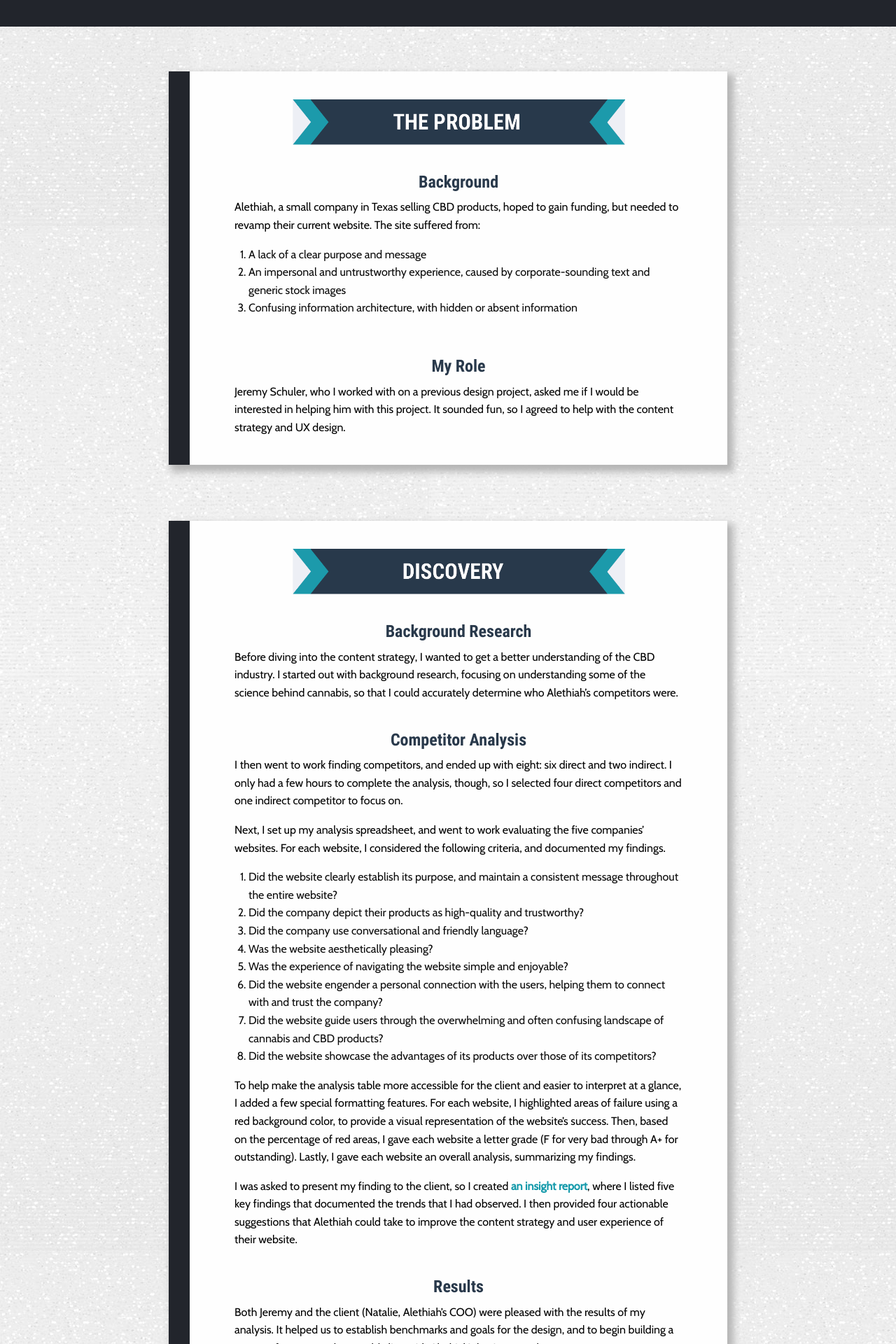
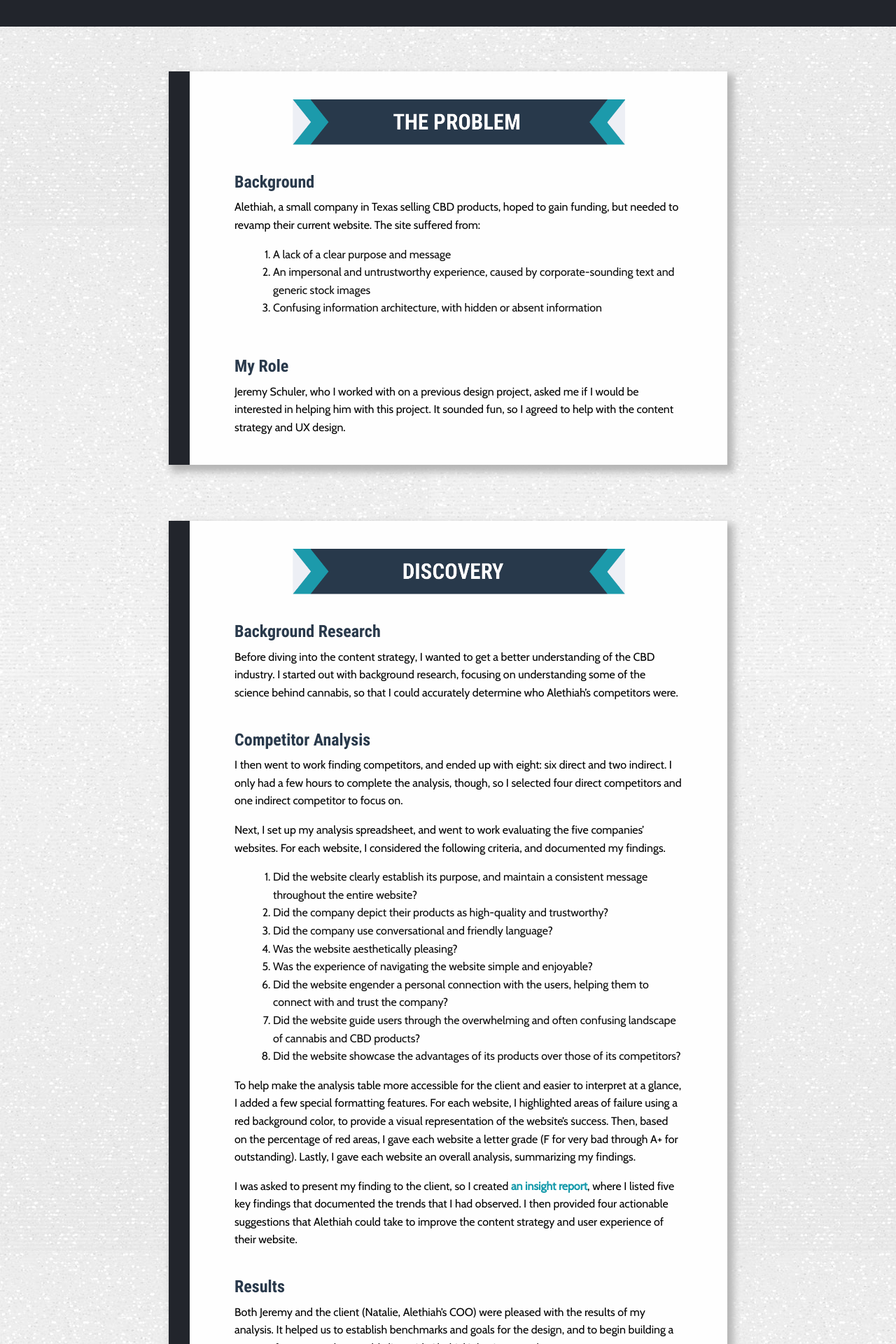
Before and after one commit to emeriwether/emeriwether.github.io, a Jekyll site: the page built from projectA.html, in a window 1280 px wide. Shown: the part 1141-3061 px from the top of the page at 70% size. Built offline with Jekyll 4.4.1, drawn with Linux system fonts in a browser that asks for light colours.

Commit message:
update projA styling

```diff
--- a/projectA.html
+++ b/projectA.html
@@ -31,14 +31,14 @@
         </div>
         <!-- TEXT -->
         <div class="cell bodyText">
-            <h5 class="text-center">Background</h5>
+            <h5>Background</h5>
             <p class="text-left">Alethiah, a small company in Texas selling CBD products, hoped to gain funding, but needed to revamp their current website. The site suffered from:</p>
-            <ol>
+            <ol class="indentText">
                 <li>A lack of a clear purpose and message</li>
                 <li>An impersonal and untrustworthy experience, caused by corporate-sounding text and generic stock images</li>
                 <li>Confusing information architecture, with hidden or absent information</li>
             </ol>
-            <h5 class="text-center">My Role</h5>
+            <h5>My Role</h5>
             <p class="text-left">Jeremy Schuler, who I worked with on a previous design project, asked me if I would be interested in helping him with this project. It sounded fun, so I agreed to help with the content strategy and UX design.</p>
         </div>
 
@@ -57,13 +57,13 @@
         </div>
         <!-- TEXT -->
         <div class="cell bodyText">
-            <h5 class="text-center">Background Research</h5>
+            <h5>Background Research</h5>
             <p class="text-left">Before diving into the content strategy, I wanted to get a better understanding of the CBD industry. I started out with background research, focusing on understanding some of the science behind cannabis, so that I could accurately determine who Alethiah’s competitors were. </p>
 
-            <h5 class="text-center">Competitor Analysis</h5>
+            <h5>Competitor Analysis</h5>
             <p class="text-left">I then went to work finding competitors, and ended up with eight: six direct and two indirect. I only had a few hours to complete the analysis, though, so I selected four direct competitors and one indirect competitor to focus on.</p>
             <p class="text-left">Next, I set up my analysis spreadsheet, and went to work evaluating the five companies’ websites. For each website, I considered the following criteria, and documented my findings.</p>
-            <ol>
+            <ol class="indentText">
                 <li>Did the website clearly establish its purpose, and maintain a consistent message throughout the entire website?</li>
                 <li>Did the company depict their products as high-quality and trustworthy?</li>
                 <li>Did the company use conversational and friendly language?</li>
@@ -88,13 +88,13 @@
                 </button>
             </div>
 
-            <h5 class="text-center">Results</h5>
+            <h5>Results</h5>
             <p class="text-left">Both Jeremy and the client (Natalie, Alethiah’s COO) were pleased with the results of my analysis. It helped us to establish benchmarks and goals for the design, and to begin building a strategy for content that would align with Alethiah’s business goals.</p>
 
             <a data-open="competitorAnalysis">
                 <figcaption>
                     <img src="images/project1/Alethiah_CompetitorAnalysis.jpg" alt="A table comparing the websites of competitors">
-                    <figcaption class="coralText">A table comparing the websites of competitors (click to enlarge)</figcaption>
+                    <figcaption>A table comparing the websites of competitors (click to enlarge)</figcaption>
                 </figcaption>
             </a>
             <!-- MODAL -->
@@ -126,10 +126,10 @@
         </div>
         <!-- TEXT -->
         <div class="cell bodyText">
-            <h5 class="text-center">Sitemap</h5>
+            <h5>Sitemap</h5>
             <p class="text-left">With a clear strategy in mind, our next step was to map out the site. I was tasked with creating a sitemap outline, to organize the client’s current content into intuitive groups, as well as to incorporate necessary content that the current site was missing. </p>
             <p class="text-left">I began by creating five rough categories - Home, Store, Education, About, and Contact. For each page, I brainstormed what information should be showcased in order to:</p>
-            <ol>
+            <ol class="indentText">
                 <li>Orient users within the page and within the website</li>
                 <li>Provide users with necessary information and a clear call to action</li>
                 <li>Help users connect with and trust the Alethiah brand</li>
@@ -142,13 +142,13 @@
             <a data-open="sitemapOutline">
                 <figure>
                     <img src="images/project1/Alethiah_SiteMapOutline.jpg" alt="The outline of the sitemap that I created for this project">
-                    <figcaption class="coralText">The outline of the sitemap that I created for this project</figcaption>
+                    <figcaption>The outline of the sitemap that I created for this project</figcaption>
                 </figure>
             </a>
             <a data-open="sitemap">
                 <figure>
                     <img src="images/project1/ContentChecklist.png" alt="The sitemap that I created for this project">
-                    <figcaption class="coralText">The sitemap that I created for this project</figcaption>
+                    <figcaption>The sitemap that I created for this project</figcaption>
                 </figure>
             </a>
             <!-- MODAL -->
@@ -207,13 +207,13 @@
         </div>
         <!-- TEXT -->
         <div class="cell bodyText">
-            <h5 class="text-center">Home Page Mockup</h5>
+            <h5>Home Page Mockup</h5>
             <p class="text-left">As I was working on the sitemap, Jeremy began a rough mockup of how the home page would be laid out. We quickly realized that the copy on the current homepage would not work, and so I was tasked with helping the client re-write it to make their message clearer, and to better connect with users. </p>
             <p class="text-left">Using Jeremy’s mockup, I drafted out appropriate content, and then sent it to Natalie for review. She and I collaborated to modify the text, and we ended with a version that we were both very happy with. </p>
             <a data-open="homePageWireframe">
                 <figure>
                     <img src="images/project1/alethiah-home-copy.jpg" alt="The home page mockup, along with the copy that I wrote for it. This is a snapshot of some of the comments that I received from our client during the review process.">
-                    <figcaption class="coralText">I rewrote the content for the home page, making it more concise and conversational, so that it appealed to all of the target users.</figcaption>
+                    <figcaption>I rewrote the content for the home page, making it more concise and conversational, so that it appealed to all of the target users.</figcaption>
                 </figure>
             </a>
             <!-- MODAL -->
@@ -233,7 +233,7 @@
             <a data-open="homePageMockup">
                 <figure>
                     <img src="images/project1/alethiah-home-mockup.jpg" alt="The home page mockup, along with the copy that I wrote for it. This is a snapshot of some of the comments that I received from our client during the review process.">
-                    <figcaption class="coralText">I rewrote the content for the home page, making it more concise and conversational, so that it appealed to all of the target users.</figcaption>
+                    <figcaption>I rewrote the content for the home page, making it more concise and conversational, so that it appealed to all of the target users.</figcaption>
                 </figure>
             </a>
             <!-- MODAL -->
@@ -249,12 +249,12 @@
                 </button>
             </div>
 
-            <h5 class="text-center">Sketches and Wireframes for Remaining Pages</h5>
+            <h5>Sketches and Wireframes for Remaining Pages</h5>
             <p class="text-left">Because I had one foot in the content strategy and creation, and one foot in the design and development of the website, I was in an excellent position to plan out the remaining pages. I quickly sketched each page, using a pen and paper, and making sure that the styling was in line to the home page styling that Jeremy created. My main priorities were to structure the pages following good usability principles, and to ensure that all of the content was represented. After iterating on the pages with the developer and client, I created wireframes of the pages using Sketch.</p>
             <a data-open="sketchesWireframes1">
                 <figure>
                     <img src="images/placeholder_Thumbnail.jpg" alt="The sketches and wireframes that I created for the remaining pages of this website">
-                    <figcaption class="coralText">The sketches and wireframes that I created for the remaining pages of the website</figcaption>
+                    <figcaption>The sketches and wireframes that I created for the remaining pages of the website</figcaption>
                 </figure>
             </a>
             <!-- MODAL -->
@@ -405,7 +405,7 @@
                 </button>
             </div>
 
-            <h5 class="text-left">Further Content Creation</h5>
+            <h5>Further Content Creation</h5>
             <p class="text-left">Natalie was so pleased with the content that I had created for the home page that she asked me to help her with the content for the rest of the site. In reviewing and helping to create this content, I was able to ensure that the website copy remained consistent and was written in a conversational tone.</p>
             <p class="text-left">As Natalie received resources from her team to add to the website, such as doctor articles and testimonials and other educational content, I edited each piece. I focused on removing any jargon and any words or phrases that were corporate-sounding, verbose, or pedantic. I ensured that each sentence made sense and was concise, and had no grammatical errors. Above all, I checked that every piece of the copy had purpose and significantly contributed to the overall message. </p>
         </div>
@@ -425,7 +425,7 @@
         </div>
         <!-- TEXT -->
         <div class="cell bodyText">
-            <h5 class="text-center">Finding Time for User-Centered Techniques</h5>
+            <h5>Finding Time for User-Centered Techniques</h5>
             <p class="text-left">The changes that Jeremy and I helped to implement on the Alethiah website were unquestionably improvements upon the older website. However, the project did not leave a lot of room to do user research or testing. As the project lead, Jeremy developed the proposal that Alethiah agreed to, and it did not include user research or testing. Additionally, Alethiah was on an urgent deadline, hoping to improve their site in time to garner financial support from investors, which left little time for coordinating with users during the design process. </p>
             <p class="text-left">As a UX designer, I took as many opportunities as I could to incorporate user-centered techniques into our process, because I knew that doing so would make the website more of a success. Wherever I could, I implemented user-centered techniques, such as when I conducted tree testing for the navigation item, “Learn”. From beginning to end, I also made sure that the user’s perspective was represented and advocated for, and that we didn’t design components solely based on the easiest or quickest path for development, or to adhere blindly to business goals. Instead, I sought to find a balance the users, the developers, and the business that would product a good website that met the deadline. </p>
             <p class="text-left">I plan to remain as a consultant for Alethiah, even after the “phase one” of the website goes live. My hope is that, once Alethiah’s deadlines become less urgent, we will be able to find more time to use UX methods to ensure that the experience of Alethiah’s website is seamless, efficient, and delightful. </p>
```
